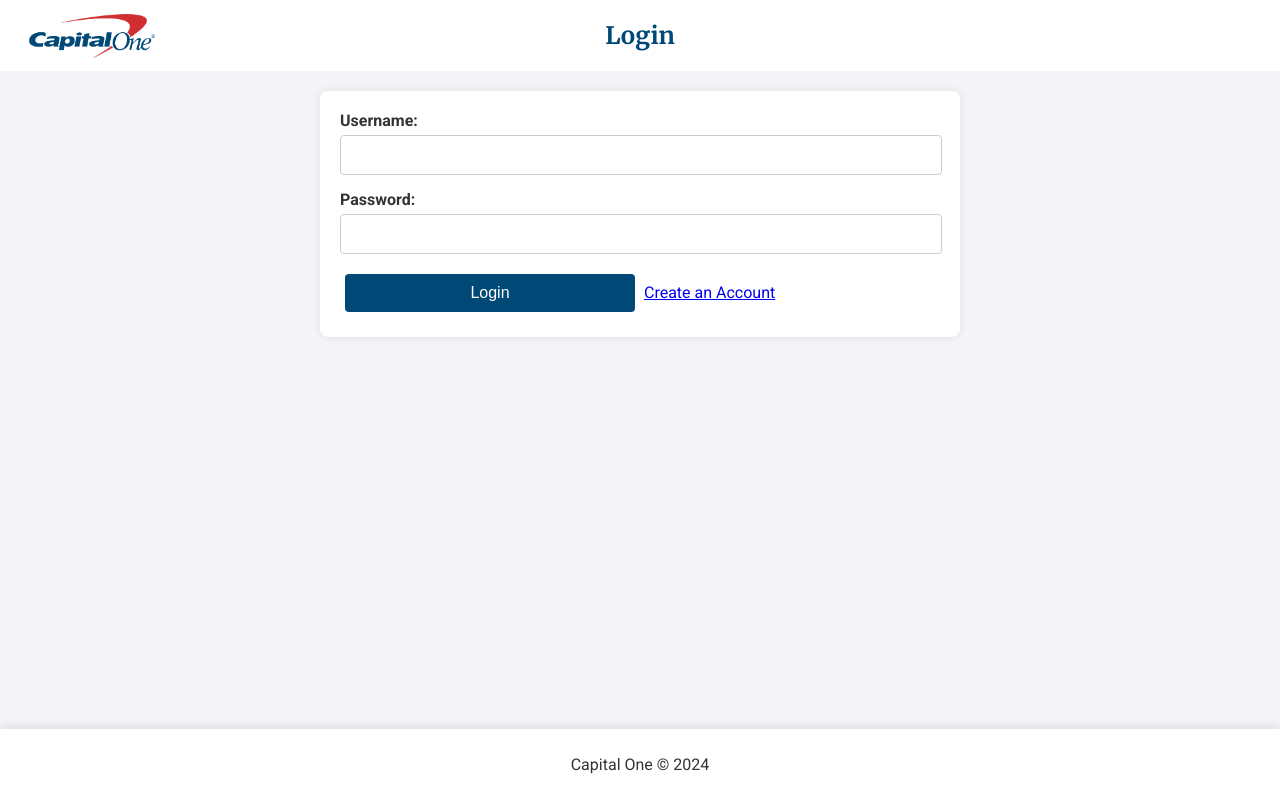
After one commit to Ryanh8/Capital-one-credit-rewards-system, a Flask app: page /login in a window 1280 px wide. The commit adds this page. Run offline with Flask 2, Linux system fonts and the light colour scheme.

Commit message:
added login feature

```diff
--- a/app.py
+++ b/app.py
@@ -1,12 +1,40 @@
-from flask import Flask, render_template, request, jsonify
+from flask import Flask, render_template, request, jsonify, redirect, url_for, session
 from datetime import datetime
 from collections import defaultdict
+from flask_sqlalchemy import SQLAlchemy
 import os
 
 app = Flask(__name__)
+app.secret_key = "your_secret_key"
+
+# Use environment variable for database URL or default to a local PostgreSQL database
+app.config["SQLALCHEMY_DATABASE_URI"] = os.environ.get(
+    "DATABASE_URL", "postgresql://ryanhu@localhost/capitalone"
+)
+app.config["SQLALCHEMY_TRACK_MODIFICATIONS"] = False
+
+db = SQLAlchemy(app)
 
 
-# Validation function
+class User(db.Model):
+    id = db.Column(db.Integer, primary_key=True)
+    username = db.Column(db.String(150), unique=True, nullable=False)
+    password = db.Column(db.String(150), nullable=False)
+
+
+class Transaction(db.Model):
+    id = db.Column(db.Integer, primary_key=True)
+    date = db.Column(db.String(10), nullable=False)
+    merchant_code = db.Column(db.String(50), nullable=False)
+    amount_cents = db.Column(db.Integer, nullable=False)
+    user_id = db.Column(db.Integer, db.ForeignKey("user.id"), nullable=False)
+
+
+def create_app():
+    with app.app_context():
+        db.create_all()
+
+
 def validator(transaction):
     required = ["date", "merchant_code", "amount_cents"]
     for field in required:
@@ -22,7 +50,6 @@
     return True
 
 
-# Rules
 def rule1(sportscheckAmt, timhortonsAmt, subwayAmt, otherAmt):
     if sportscheckAmt >= 75 and timhortonsAmt >= 25 and subwayAmt >= 25:
         return (
@@ -95,12 +122,10 @@
 
 
 def calculate_rewards(transactions):
-    # Convert transaction amounts to dollars and keep sum totals of each merchant
     totals = {"sportcheck": 0, "tim_hortons": 0, "subway": 0}
     other_amt = 0
 
     for transaction in transactions.values():
-        # skip invalid transactions
         if not validator(transaction):
             continue
         transaction["amount_dollars"] = round(transaction["amount_cents"] / 100, 2)
@@ -114,66 +139,42 @@
             other_amt += transaction["amount_dollars"]
             other_amt = round(other_amt, 2)
 
-    # Initialize dictionary to store currPoints for each state
-    curr_points_dict = {}
-    # Initialize the first state, currPoints is 0 and original totals
-    curr_points_dict[
+    curr_points_dict = {
         (
             totals["sportcheck"],
             totals["tim_hortons"],
             totals["subway"],
             other_amt,
-        )
-    ] = 0
+        ): 0
+    }
 
-    # Store all the rules in a list
     rules = [rule1, rule2, rule3, rule4, rule5, rule6, rule7]
-
-    # Initialize queue with the first state
     queue = [(totals["sportcheck"], totals["tim_hortons"], totals["subway"], other_amt)]
 
     while queue:
-        # Get the first state in the queue
         state = queue.pop(0)
-
         curr_points = curr_points_dict[state]
-
         curr_sportcheck_amt, curr_tim_hortons_amt, curr_subway_amt, curr_other_amt = (
             state
         )
 
-        # Iterate through all the rules
         for rule in rules:
-            # Apply the rule to the state
-            new_points, new_sportcheck, new_timhortons, new_subway, new_other = rule(
+            new_points, new_sportcheck, new_tim_hortons, new_subway, new_other = rule(
                 curr_sportcheck_amt,
                 curr_tim_hortons_amt,
                 curr_subway_amt,
                 curr_other_amt,
             )
-            # If the rule applied current points is greater than 0, otherwise continue
             if new_points > 0:
-                # Calculate the new current points
                 new_curr_points = curr_points + new_points
-                # If the new state has not been visited or the new curr_points is greater than the previous curr_points
+                new_state = (new_sportcheck, new_tim_hortons, new_subway, new_other)
                 if (
-                    new_sportcheck,
-                    new_timhortons,
-                    new_subway,
-                    new_other,
-                ) not in curr_points_dict or new_curr_points > curr_points_dict[
-                    (new_sportcheck, new_timhortons, new_subway, new_other)
-                ]:
-                    # Update the curr_points
-                    curr_points_dict[
-                        (new_sportcheck, new_timhortons, new_subway, new_other)
-                    ] = new_curr_points
-                    # Add the new state to the queue
-                    queue.append(
-                        (new_sportcheck, new_timhortons, new_subway, new_other)
-                    )
+                    new_state not in curr_points_dict
+                    or new_curr_points > curr_points_dict[new_state]
+                ):
+                    curr_points_dict[new_state] = new_curr_points
+                    queue.append(new_state)
 
-    # Maximum points will be the maximum value in the dictionary
     max_points = max(curr_points_dict.values())
     return int(max_points)
 
@@ -193,11 +194,49 @@
 
 @app.route("/")
 def index():
-    return render_template("index.html")
+    if "user_id" not in session:
+        return redirect(url_for("login"))
+    user_id = session["user_id"]
+    transactions = Transaction.query.filter_by(user_id=user_id).all()
+    return render_template("index.html", transactions=transactions)
+
+
+@app.route("/register", methods=["GET", "POST"])
+def register():
+    if request.method == "POST":
+        username = request.form["username"]
+        password = request.form["password"]
+        new_user = User(username=username, password=password)
+        db.session.add(new_user)
+        db.session.commit()
+        session["user_id"] = new_user.id
+        return redirect(url_for("index"))
+    return render_template("register.html")
+
+
+@app.route("/login", methods=["GET", "POST"])
+def login():
+    if request.method == "POST":
+        username = request.form["username"]
+        password = request.form["password"]
+        user = User.query.filter_by(username=username).first()
+        if user and user.password == password:
+            session["user_id"] = user.id
+            return redirect(url_for("index"))
+        return "Invalid username or password"
+    return render_template("login.html")
+
+
+@app.route("/logout", methods=["POST"])
+def logout():
+    session.pop("user_id", None)
+    return redirect(url_for("login"))
 
 
 @app.route("/calculate_points", methods=["POST"])
 def calculate_points():
+    if "user_id" not in session:
+        return jsonify({"error": "Not authenticated"}), 401
     transactions = request.json
     if not transactions:
         return jsonify({"error": "No transactions provided"}), 400
@@ -217,6 +256,41 @@
     return jsonify(month_dict)
 
 
+@app.route("/transactions", methods=["POST"])
+def add_transaction():
+    if "user_id" not in session:
+        return jsonify({"error": "Not authenticated"}), 401
+    data = request.get_json()
+    new_transaction = Transaction(
+        user_id=session["user_id"],
+        date=data["date"],
+        merchant_code=data["merchant_code"],
+        amount_cents=data["amount_cents"],
+    )
+    db.session.add(new_transaction)
+    db.session.commit()
+    return redirect(url_for("index"))
+    # return jsonify({"success": True}), 201
+
+
+@app.route("/transactions", methods=["GET"])
+def get_transactions():
+    if "user_id" not in session:
+        return jsonify({"error": "Not authenticated"}), 401
+    transactions = Transaction.query.filter_by(user_id=session["user_id"]).all()
+    transactions_data = [
+        {
+            "id": t.id,
+            "date": t.date,
+            "merchant_code": t.merchant_code,
+            "amount_cents": t.amount_cents,
+        }
+        for t in transactions
+    ]
+    return jsonify({"transactions": transactions_data})
+
+
 if __name__ == "__main__":
+    create_app()
     port = int(os.environ.get("PORT", 5000))
     app.run(debug=True, host="0.0.0.0", port=port)
--- a/requirements.txt
+++ b/requirements.txt
@@ -1,3 +1,6 @@
 Flask==2.1.1
 gunicorn==20.1.0
 Werkzeug==2.0.1
+Flask-Migrate
+psycopg2-binary
+flask_sqlalchemy
--- a/templates/index.html
+++ b/templates/index.html
@@ -167,6 +167,11 @@
         <h2>Points by Month</h2>
         <div id="pointsByMonth"></div>
     </div>
+    <div class="content">
+        <form method="POST" action="/logout">
+            <button type="submit">Logout</button>
+        </form>
+    </div>
     <footer>
         <p>Capital One &copy; 2024</p>
     </footer>
--- /dev/null
+++ b/templates/login.html
@@ -0,0 +1,105 @@
+<!DOCTYPE html>
+<html lang="en">
+<head>
+    <meta charset="UTF-8">
+    <meta name="viewport" content="width=device-width, initial-scale=1.0">
+    <title>Login</title>
+    <link rel="icon" href="/static/favicon.ico" type="image/x-icon">
+    <link href="https://fonts.googleapis.com/css2?family=Merriweather:wght@400;700&family=Roboto:wght@400;500;700&display=swap" rel="stylesheet">
+    <style>
+        body {
+            font-family: 'Roboto', sans-serif;
+            background-color: #f4f4f9;
+            margin: 0;
+            padding: 0;
+            color: #333;
+            display: flex;
+            flex-direction: column;
+            min-height: 100vh;
+        }
+        header {
+            background-color: white;
+            color: #004977;
+            padding: 20px;
+            text-align: center;
+            position: relative;
+        }
+        header img {
+            width: auto;
+            height: 50px;
+            position: absolute;
+            top: 50%;
+            left: 20px;
+            transform: translateY(-50%);
+        }
+        header h1 {
+            font-family: 'Merriweather', serif;
+            font-size: 1.5em;
+            margin: 0;
+        }
+        .content {
+            flex: 1;
+            padding: 20px;
+        }
+        form {
+            background-color: white;
+            padding: 20px;
+            border-radius: 8px;
+            box-shadow: 0 0 10px rgba(0, 0, 0, 0.1);
+            margin-bottom: 20px;
+            max-width: 600px;
+            margin-left: auto;
+            margin-right: auto;
+        }
+        label {
+            display: block;
+            margin-bottom: 5px;
+            font-weight: bold;
+        }
+        input, button {
+            width: calc(100% - 20px);
+            padding: 10px;
+            margin-bottom: 15px;
+            border: 1px solid #ccc;
+            border-radius: 4px;
+            font-size: 1em;
+        }
+        button {
+            background-color: #004977;
+            color: white;
+            border: none;
+            cursor: pointer;
+            width: calc(50% - 10px);
+            margin: 5px;
+        }
+        button:hover {
+            background-color: #003366;
+        }
+        footer {
+            text-align: center;
+            padding: 10px;
+            background-color: white;
+            box-shadow: 0 -2px 10px rgba(0, 0, 0, 0.1);
+        }
+    </style>
+</head>
+<body>
+    <header>
+        <img src="/static/capOne.png" alt="Logo">
+        <h1>Login</h1>
+    </header>
+    <div class="content">
+        <form method="POST" action="/login">
+            <label for="username">Username:</label>
+            <input type="text" id="username" name="username" required>
+            <label for="password">Password:</label>
+            <input type="password" id="password" name="password" required>
+            <button type="submit">Login</button>
+            <a href="/register">Create an Account</a>
+        </form>
+    </div>
+    <footer>
+        <p>Capital One &copy; 2024</p>
+    </footer>
+</body>
+</html>
```
Also changed, not shown: static/app.js (+35 -3 lines), templates/dashboard.html (added, +27 -0 lines), templates/register.html (added, +104 -0 lines).
